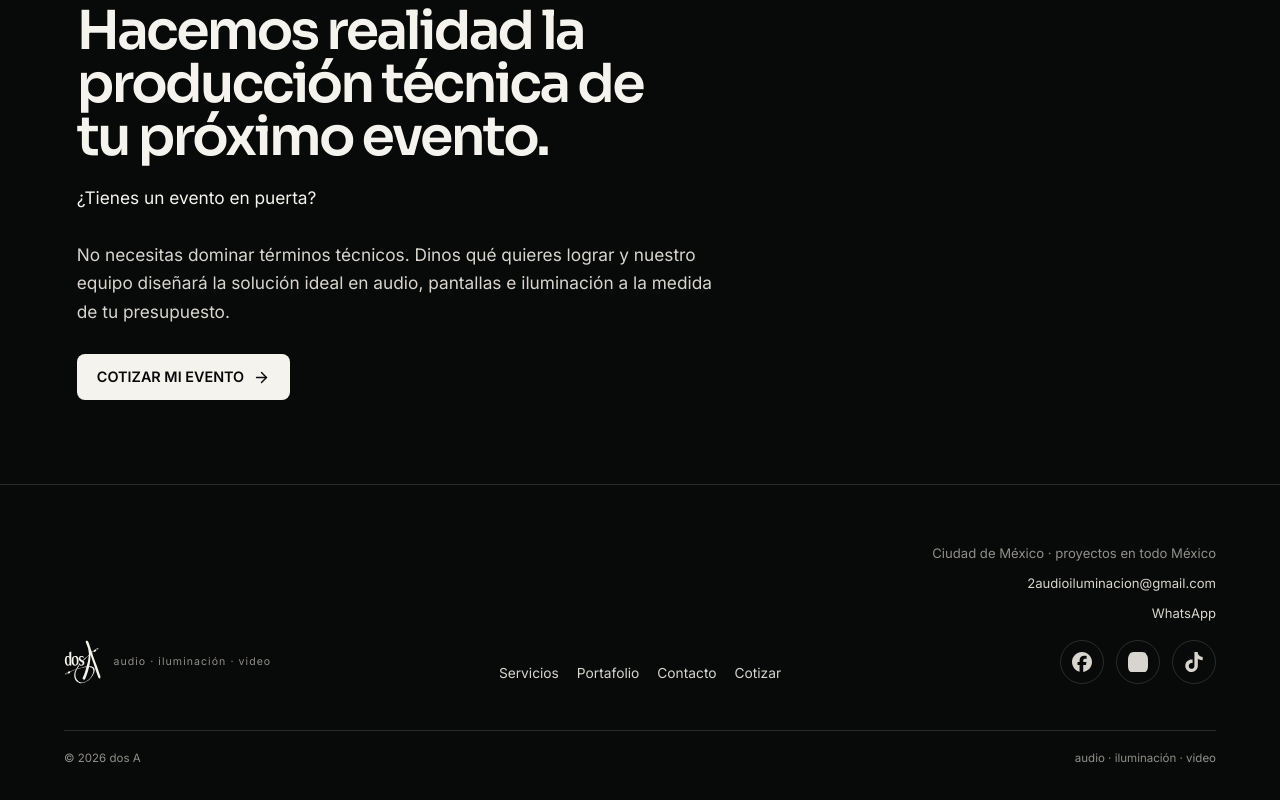
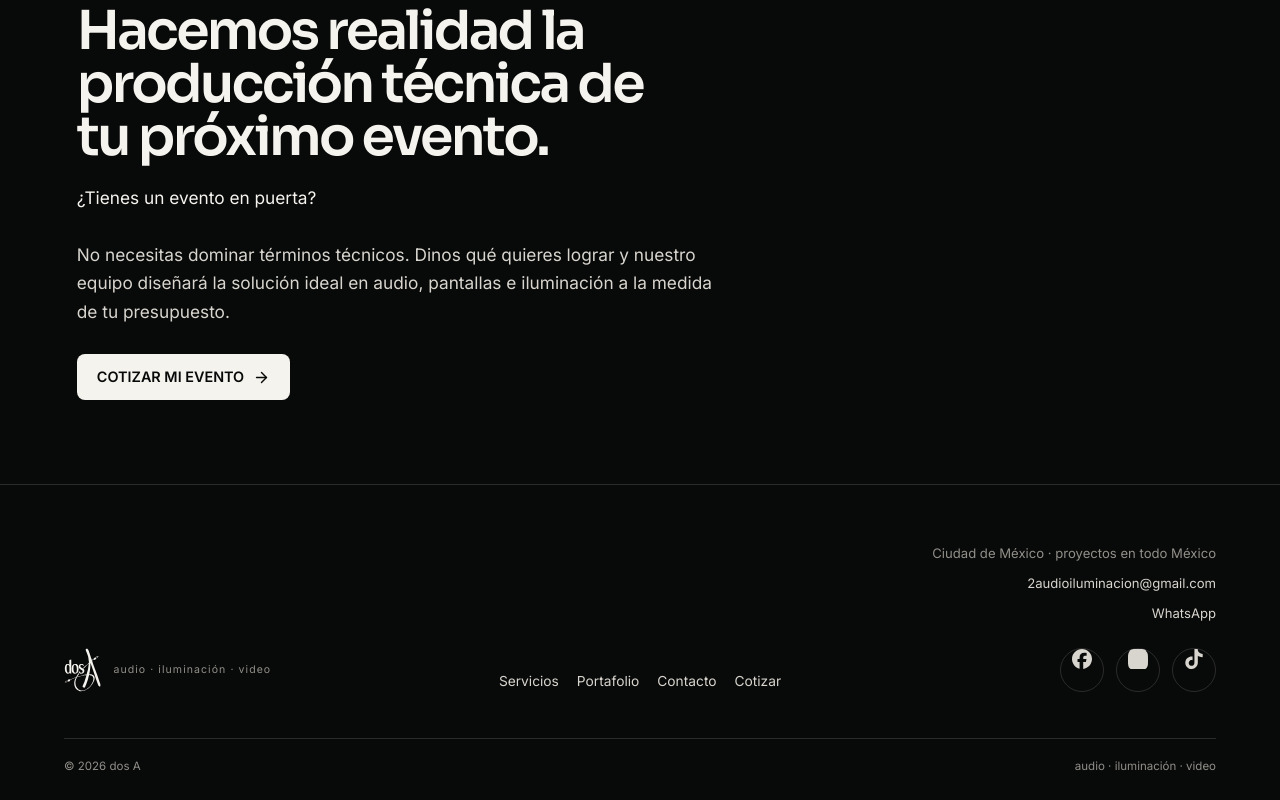
Before and after one commit to executiveusa/dos2a, a Next.js app in the folder frontend/: page / in a window 1280 px wide. Shown: the part 9197-9997 px from the top of the page. Built offline with nearby package versions, Linux system fonts and the light colour scheme.

Commit message:
fix(footer): wire verified social and WhatsApp links

```diff
--- a/frontend/src/components/site/SiteFooter.tsx
+++ b/frontend/src/components/site/SiteFooter.tsx
@@ -4,6 +4,14 @@ import { useLanguage } from "@/lib/language";
 import { siteContent } from "@/lib/site-content";
 import BrandMark from "./BrandMark";
 import socialStyles from "./FooterSocial.module.css";
+
+const WHATSAPP_NUMBER = "525549110045";
+
+const SOCIAL_LINKS = {
+  facebook: "https://www.facebook.com/share/1DXS9JAjkr/?mibextid=wwXIfr",
+  instagram: "https://www.instagram.com/dos2a?igsi=MXdtenNheXNscTg2bQ==",
+  tiktok: "https://www.tiktok.com/@2audio.iluminacin?_r=1&_t=ZS-99PERZGaisG",
+} as const;
 
 function FacebookIcon() {
   return <svg viewBox="0 0 24 24" aria-hidden="true"><path d="M9.101 23.691v-7.98H6.627v-3.667h2.474v-1.58c0-4.085 1.848-5.978 5.858-5.978.401 0 .955.042 1.468.103a8.68 8.68 0 0 1 1.141.195v3.325a8.623 8.623 0 0 0-.653-.036 26.805 26.805 0 0 0-.733-.009c-.707 0-1.259.096-1.675.309a1.686 1.686 0 0 0-.679.622c-.258.42-.374.995-.374 1.752v1.297h3.919l-.386 2.103-.287 1.564h-3.246v8.245C19.396 23.238 24 18.179 24 12.044c0-6.627-5.373-12-12-12s-12 5.373-12 12c0 5.628 3.874 10.35 9.101 11.647Z"/></svg>;
@@ -30,11 +38,11 @@ export default function SiteFooter() {
           <Link href="/cotizar">{siteContent.nav.quote[lang]}</Link>
         </div>
         <div className="footer-note">
-          <p>{lang === "es" ? "Ciudad de México · proyectos en todo México" : "Mexico City · projects across Mexico"}<br/><a href="mailto:2audioiluminacion@gmail.com">2audioiluminacion@gmail.com</a>{siteContent.brand.whatsapp && <><br/><a href={`https://wa.me/${siteContent.brand.whatsapp}`} target="_blank" rel="noopener noreferrer">WhatsApp</a></>}</p>
+          <p>{lang === "es" ? "Ciudad de México · proyectos en todo México" : "Mexico City · projects across Mexico"}<br/><a href="mailto:2audioiluminacion@gmail.com">2audioiluminacion@gmail.com</a><br/><a href={`https://wa.me/${WHATSAPP_NUMBER}`} target="_blank" rel="noopener noreferrer">WhatsApp</a></p>
           <div className={socialStyles.social} aria-label={lang === "es" ? "Redes sociales" : "Social media"}>
-            <span className={socialStyles.mark} role="img" aria-label="Facebook"><FacebookIcon/></span>
-            <span className={socialStyles.mark} role="img" aria-label="Instagram"><InstagramIcon/></span>
-            <span className={socialStyles.mark} role="img" aria-label="TikTok"><TikTokIcon/></span>
+            <a className={socialStyles.mark} href={SOCIAL_LINKS.facebook} target="_blank" rel="noopener noreferrer" aria-label="Facebook"><FacebookIcon/></a>
+            <a className={socialStyles.mark} href={SOCIAL_LINKS.instagram} target="_blank" rel="noopener noreferrer" aria-label="Instagram"><InstagramIcon/></a>
+            <a className={socialStyles.mark} href={SOCIAL_LINKS.tiktok} target="_blank" rel="noopener noreferrer" aria-label="TikTok"><TikTokIcon/></a>
           </div>
         </div>
       </div>
```
